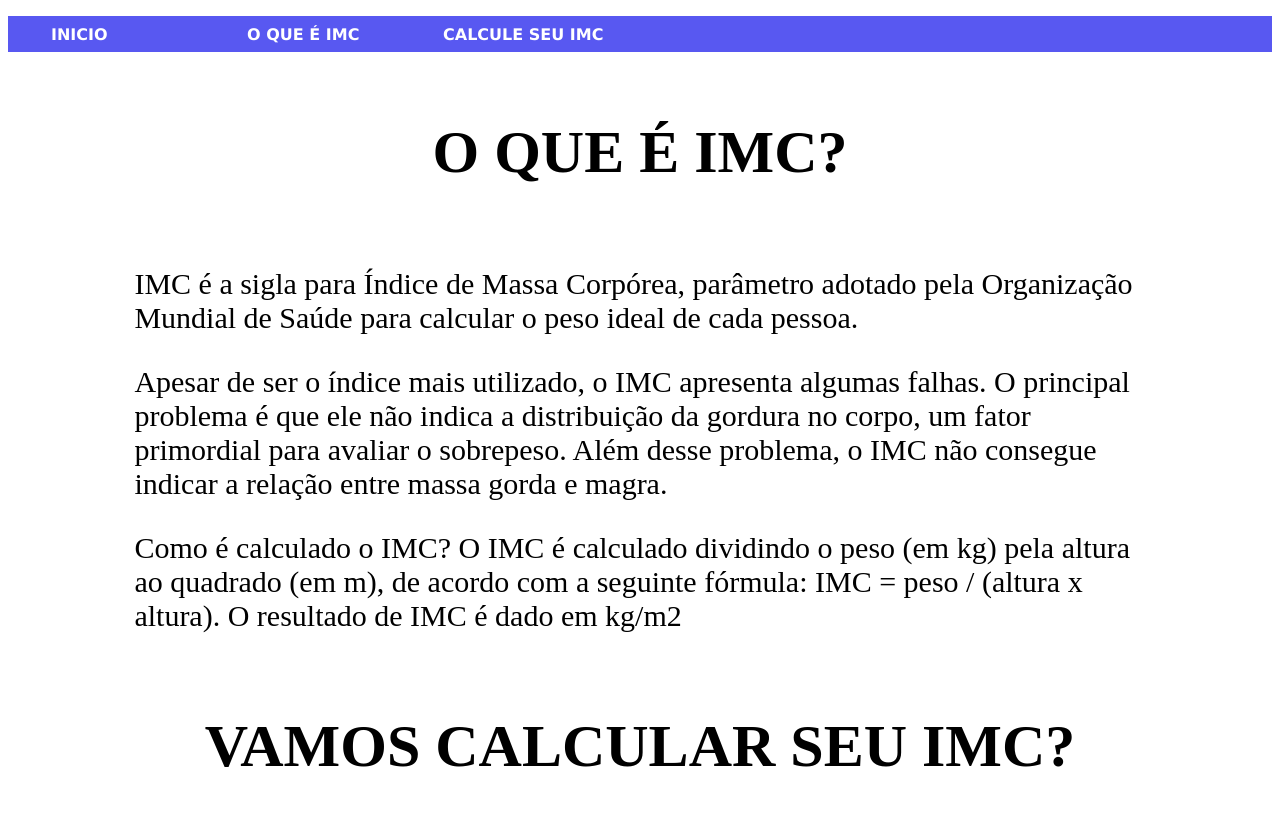
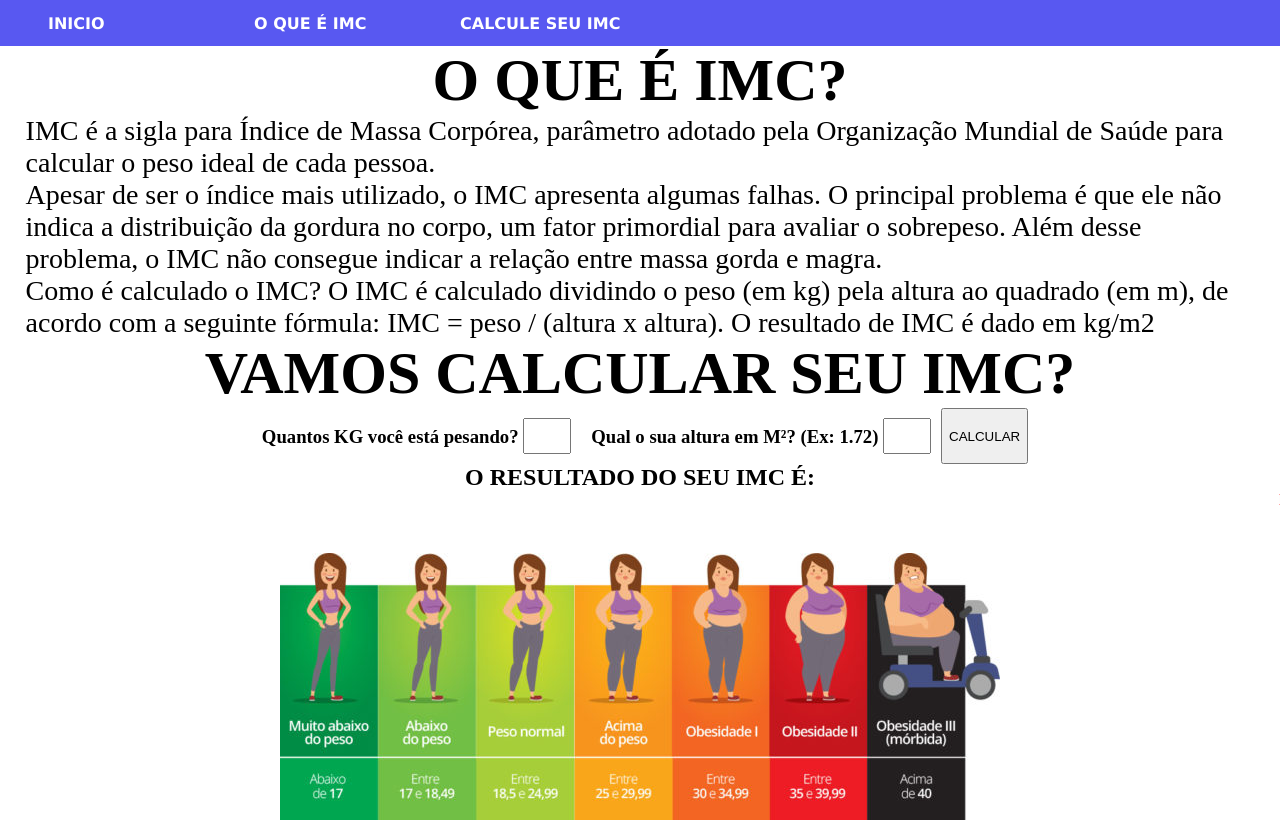
Before and after one commit to daviroquedev/IMC_indice_massa_corporea, a plain HTML site: page index.html in a window 1280 px wide. Shown: the top 823 px of the page. Drawn offline with Linux system fonts and the light colour scheme.

Commit message:
ajuste_margin

```diff
--- a/css/style.css
+++ b/css/style.css
@@ -1,4 +1,6 @@
-
+*{
+    margin:0;
+}
 
 ul{
     list-style: none;
@@ -23,6 +25,7 @@ a{
     height: 30px;
     display: flex;
     align-items: center;
+    padding:5px;
 
 }
 
@@ -42,9 +45,9 @@ a{
 }
 
 .paragrafo{
-    font-size: 30px;
-    margin-left: 10%;
-    margin-right: 10%;
+    font-size: 28px;
+    margin-left: 2%;
+    margin-right: 2%;
 }
 
 .calculo{
```
